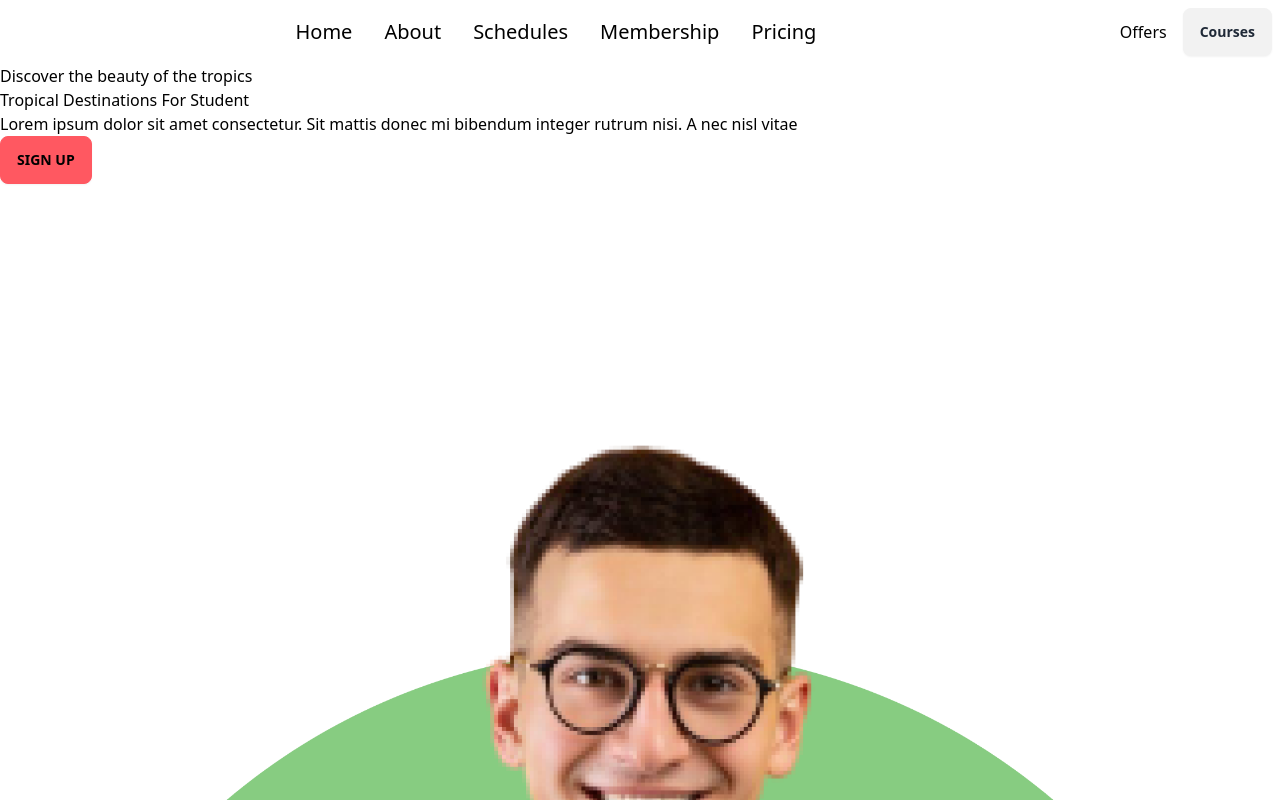
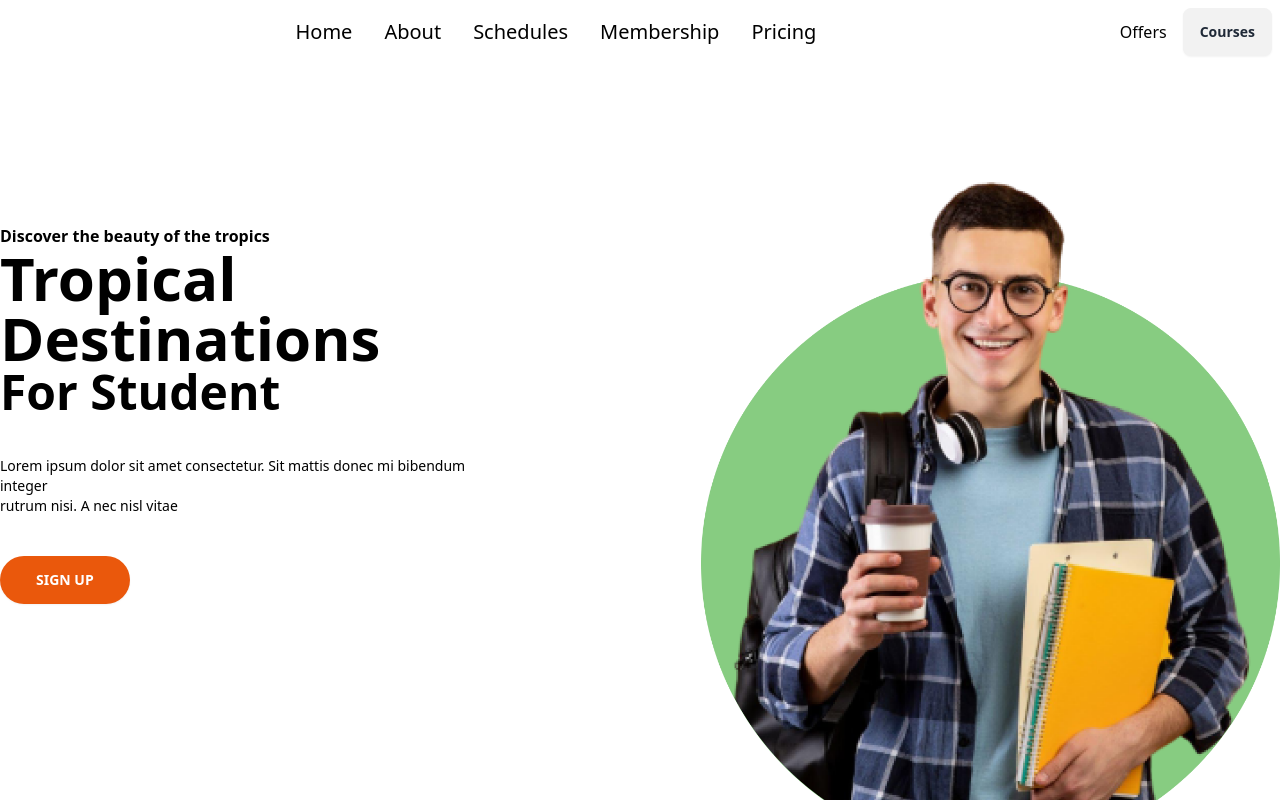
Before and after one commit to fahim-abser/development-task, a React (Create React App) app: page / in a window 1280 px wide. Shown: the top 800 px of the page. Built offline with nearby package versions, Linux system fonts and the light colour scheme.

Commit message:
banner design complete

```diff
--- a/src/Components/Banner/Banner.jsx
+++ b/src/Components/Banner/Banner.jsx
@@ -3,15 +3,15 @@ import bannerImage from '../Assets/Group 171.png'
 
 const Banner = () => {
     return (
-    <div>
-        <div>
-            <p>Discover the beauty of the tropics</p>
-            <h2><span>Tropical Destinations</span> For Student</h2>
-            <p>Lorem ipsum dolor sit amet consectetur. Sit mattis donec mi bibendum integer rutrum nisi. A nec nisl vitae </p>
-            <button className="btn btn-error">SIGN UP</button>
+    <div className='flex justify-center space-x-48'>
+        <div className='mt-40'>
+            <p className='font-semibold'>Discover the beauty of the tropics</p>
+            <h2 className='text-5xl mb-10 font-semibold'><span className='font-bold text-6xl'>Tropical <br /> Destinations</span> <br /> For Student</h2>
+            <p className='text-sm'>Lorem ipsum dolor sit amet consectetur. Sit mattis donec mi bibendum integer <br /> rutrum nisi. A nec nisl vitae </p>
+            <button className="btn px-9 mt-10 bg-orange-600 border-none text-white rounded-full">SIGN UP</button>
         </div>
-        <div>
-            <img src={bannerImage} alt="" />
+        <div className=''>
+            <img className='max-h-screen' src={bannerImage} alt="" />
         </div>
     </div>
 
```
